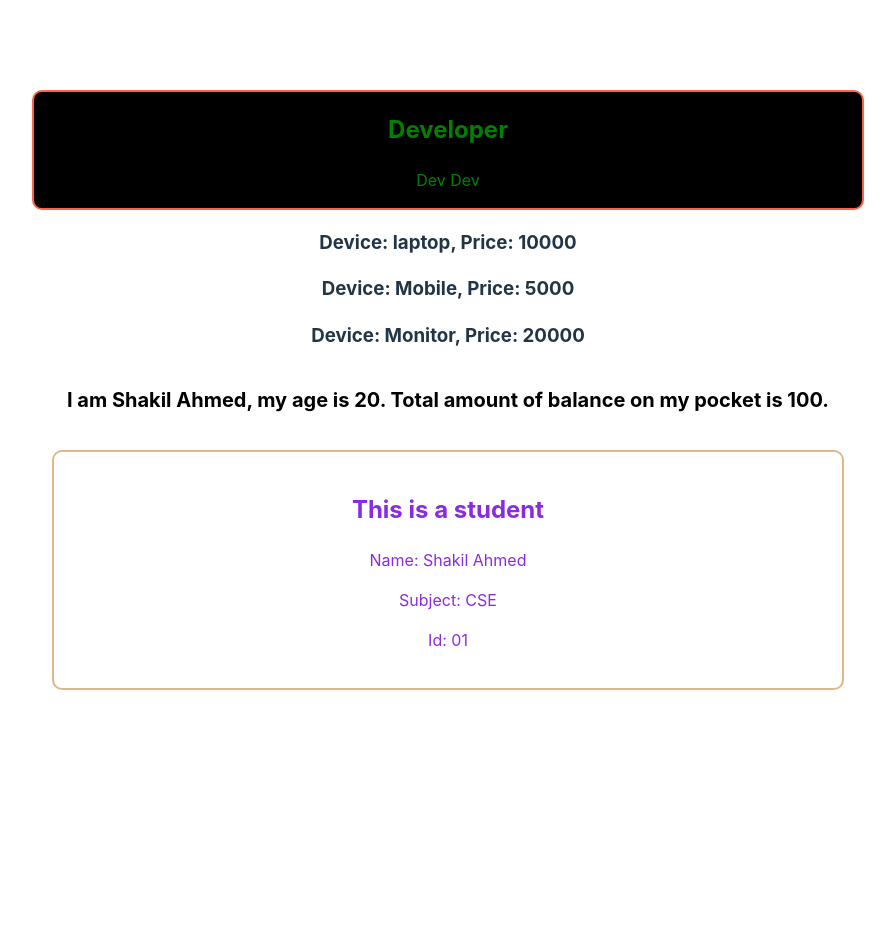
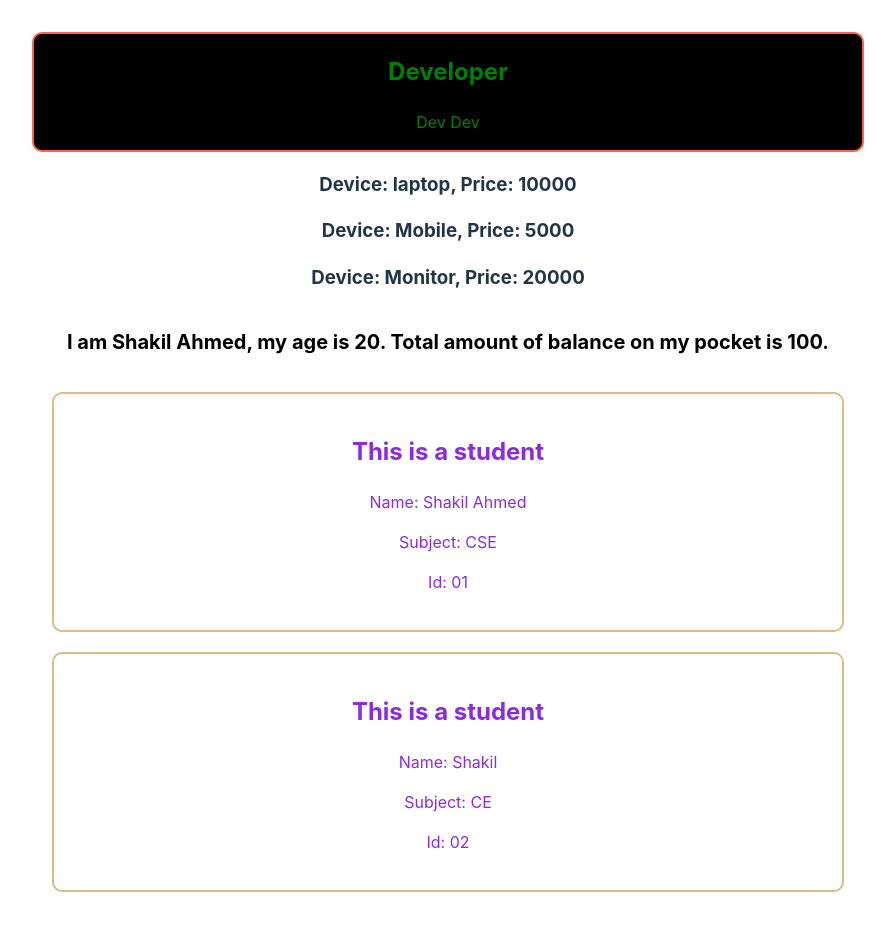
Before and after one commit to shakil200409/My-first-react, a React (Vite) app: page / in a window 1280 px wide. Shown: the top 930 px of the page, without its empty margins (192-1087 px from the left). Before the commit the page ends 800 px from the top, so only its background shows below. Built offline with nearby package versions, Linux system fonts and the light colour scheme.

Commit message:
Learned to add props via destructuring method

```diff
--- a/src/App.jsx
+++ b/src/App.jsx
@@ -13,7 +13,8 @@ function App() {
       <Device name="Mobile" price="5000"></Device>
       <Device name="Monitor" price="20000"></Device>
       <Person></Person>
-      <Student></Student>
+      <Student name="Shakil Ahmed" subject="CSE" id="01"></Student>
+      <Student name="Shakil" subject="CE" id="02"></Student>
     </>
   )
 }
@@ -43,13 +44,13 @@ function Person(){
   return <h3 style={{backgroundColor: 'white', color: 'black', padding: '15px', margin: '20px', fontSize: '20px', borderRadius: '10px'}}>I am {person.name}, my age is {person.age}. Total amount of balance on my pocket is {money}. </h3>
 }
 
-const Student = () =>{
-  const student = {id: '01', name: 'Shakil Ahmed', subject: 'CSE'}
+const Student = ({name, subject, id}) =>{
+  // const student = {id: '01', name: 'Shakil Ahmed', subject: 'CSE'}
   return <div className='student'>
     <h2>This is a student</h2>
-    <p>Name: {student.name} </p>
-    <p>Subject: {student.subject} </p>
-    <p>Id: {student.id} </p>
+    <p>Name: {name} </p>
+    <p>Subject: {subject} </p>
+    <p>Id: {id} </p>
   </div>
 }
 export default App
```
